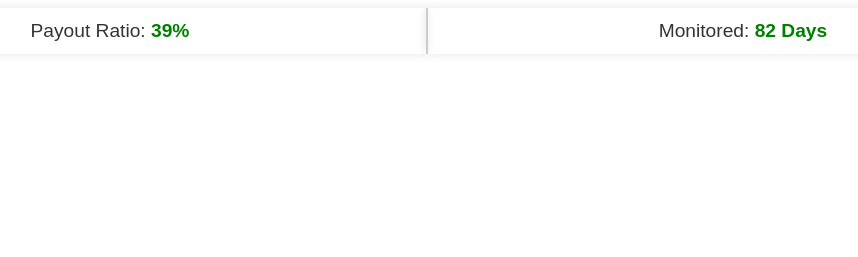
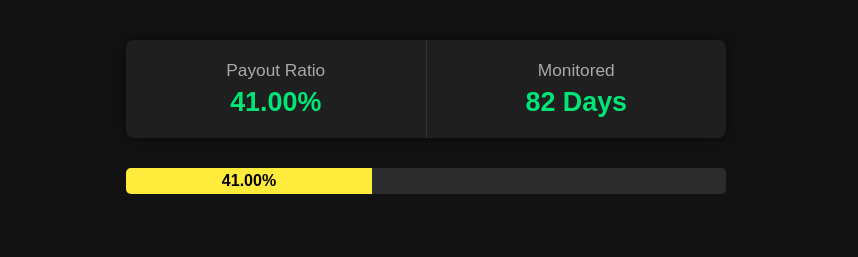
Before and after one commit to bestbtcsites/mooner, a plain HTML site: page index.html in a window 1280 px wide. Shown: the whole page, without its empty margins (214-1072 px from the left). Drawn offline with Linux system fonts and the light colour scheme.

Commit message:
Update index.html

```diff
--- a/index.html
+++ b/index.html
@@ -1,69 +1,120 @@
+<!DOCTYPE html>
+<html lang="en">
+<head>
+  <meta charset="UTF-8" />
+  <meta name="viewport" content="width=device-width, initial-scale=1.0"/>
+  <title>ROI Monitor</title>
   <style>
-  .container {
+    body {
+      margin: 0;
+      font-family: 'Arial', sans-serif;
+      background: #121212;
+      color: #ffffff;
       display: flex;
-    font-family: Arial, sans-serif;
-    margin: 5px 0;
+      flex-direction: column;
+      align-items: center;
+      padding: 40px 20px;
     }
 
-  table {
-    border-collapse: collapse;
-    box-shadow: 0 0 10px rgba(0,0,0,0.1);
-    width: 750px; /* eşit genişlik */
-    height: 5px;
-    text-align: center;
-    margin: 0; /* boşlukları sıfırla */
+    .info-bar {
+      display: flex;
+      flex-direction: row;
+      background: #1f1f1f;
+      border-radius: 8px;
+      box-shadow: 0 0 12px rgba(0, 0, 0, 0.5);
+      overflow: hidden;
+      font-size: 1.2em;
+      width: 100%;
+      max-width: 600px;
+      margin-bottom: 30px;
     }
 
-  /* İkinci tabloya sola sınır ekleyerek ayrım koyabiliriz */
-  table + table {
-    border-left: 2px solid #ccc;
+    .info-section {
+      flex: 1;
+      padding: 20px;
+      text-align: center;
     }
 
-  td {
-    padding: 12px 20px;
-    font-size: 1.2em;
-    vertical-align: middle;
-    color: #333;
+    .info-section:not(:last-child) {
+      border-right: 1px solid #333;
     }
 
-  .green-bold {
-    color: green;
+    .label {
+      display: block;
+      color: #aaa;
+      font-size: 0.9em;
+      margin-bottom: 6px;
+    }
+
+    .value {
       font-weight: bold;
+      color: #00e676;
+      font-size: 1.4em;
+    }
+
+    .progress-container {
+      width: 100%;
+      max-width: 600px;
+      background-color: #2c2c2c;
+      border-radius: 5px;
+      overflow: hidden;
+      margin-bottom: 20px;
+    }
+
+    .progress-bar {
+      height: 26px;
+      text-align: center;
+      line-height: 26px;
+      color: #121212;
+      font-weight: bold;
+      transition: width 0.4s ease, background-color 0.4s ease;
     }
   </style>
+</head>
+<body>
 
-<div class="container">
-  <table>
-    <tr>
-      <td>Payout Ratio: <span id="roi" class="green-bold"></span></td>
-    </tr>
-  </table>
+  <div class="info-bar">
+    <div class="info-section">
+      <span class="label">Payout Ratio</span>
+      <span id="roi" class="value">--%</span>
+    </div>
+    <div class="info-section">
+      <span class="label">Monitored</span>
+      <span id="days" class="value">-- Days</span>
+    </div>
+  </div>
 
-  <table>
-    <tr>
-      <td>Monitored: <span id="days" class="green-bold"></span></td>
-    </tr>
-  </table>
+  <div class="progress-container">
+    <div id="progress-bar" class="progress-bar">0%</div>
   </div>
 
   <script>
-  window.onload = function () {
-    const roiDailyIncrease = 0.5;
+    const startDate = new Date("2025-03-01");
+    const today = new Date();
+    const daysElapsed = Math.floor((today - startDate) / (1000 * 60 * 60 * 24)) + 1;
+    const payoutRatio = (0.5 * daysElapsed).toFixed(2);
 
-    const roiStartDate = new Date("2025-03-05");
-    const daysStartDate = new Date("2025-03-01");
+    document.getElementById("roi").innerText = payoutRatio + "%";
+    document.getElementById("days").innerText = daysElapsed + " Days";
 
-    const today = new Date();
+    const progressBar = document.getElementById("progress-bar");
+    const visualWidth = Math.min(payoutRatio, 100);
+    progressBar.style.width = visualWidth + "%";
+    progressBar.innerText = payoutRatio + "%";
 
-    const roiDiffTime = today - roiStartDate;
-    const roiDiffDays = Math.floor(roiDiffTime / (1000 * 60 * 60 * 24));
+    // Renk belirleme
+    const ratio = parseFloat(payoutRatio);
+    if (ratio <= 50) {
+      progressBar.style.backgroundColor = "#ffeb3b"; // Sarı
+      progressBar.style.color = "#000";
+    } else if (ratio < 100) {
+      progressBar.style.backgroundColor = "#ff9800"; // Turuncu
+      progressBar.style.color = "#000";
+    } else {
+      progressBar.style.backgroundColor = "#00e676"; // Yeşil
+      progressBar.style.color = "#121212";
+    }
+  </script>
 
-    const daysDiffTime = today - daysStartDate;
-    const daysDiffDays = Math.floor(daysDiffTime / (1000 * 60 * 60 * 24));
-
-    const currentROI = roiDailyIncrease * (roiDiffDays + 1);
-    document.getElementById("roi").innerText = currentROI + "%";
-
-    document.getElementById("days").innerText = (daysDiffDays + 1) + " Days";
-  };
-</script>
+</body>
+</html>
```
Lines whose indentation alone changed are shown as unchanged.
